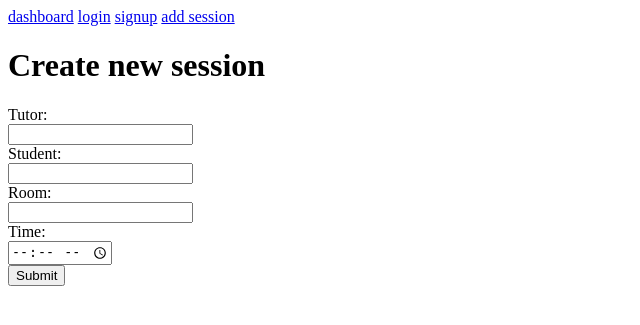
After one commit to ariowoWC/tutoring_scheduler, a Flask app: page /addsession in a window 1280 px wide. The commit adds this page. Shown: the top 325 px of the page, without its empty margins (0-640 px from the left). Run offline with Flask 3, Linux system fonts and the light colour scheme.

Commit message:
added a function to add sessions

```diff
--- a/app.py
+++ b/app.py
@@ -1,4 +1,4 @@
-from flask import Flask, render_template
+from flask import Flask, render_template, request, redirect
 import sqlite3
 from sqlite3 import Error
 
@@ -21,17 +21,44 @@ def connect_database(db_file):
 def render_homepage():
     return render_template('base.html')
 
+@app.route('/signup')
+def render_signup():
+    return render_template('signup.html')
+
+@app.route('/login')
+def render_login():
+    return render_template('login.html')
+
 
 @app.route('/dashboard')
 def render_dashboard_page():
     con = connect_database(DATABASE)
-    query = "SELECT session_id, session_tutor, session_tutee, session_room, session_time FROM session_db"
+    query = "SELECT session_id, session_tutor, session_student, session_room, session_time FROM session_db"
     cur = con.cursor()
     cur.execute(query)
     sessions = cur.fetchall()
     print(sessions)
     con.close()
+
     return render_template('dashboard.html', session_data=sessions)
+
+
+@app.route('/addsession', methods=['POST', 'GET'])
+def render_add_page():
+    if request.method == 'POST':
+        session_tutor = request.form.get('session_tutor')
+        session_student = request.form.get('session_student')
+        session_room = request.form.get('session_room')
+        session_timed = request.form.get('session_time')
+
+        con = connect_database(DATABASE)
+        query_insert = "INSERT INTO session_db (session_tutor, session_student, session_room, session_time) VALUES (?, ?, ?, ?)"
+        cur = con.cursor()
+        cur.execute(query_insert, (session_tutor, session_student, session_room, session_timed))
+        con.commit()
+        con.close()
+
+    return render_template('addsession.html')
 
 
 @app.route('/contact')
--- /dev/null
+++ b/templates/addsession.html
@@ -0,0 +1,32 @@
+{% extends 'base.html' %}
+
+{% block main %}
+    <h1>Create new session</h1>
+
+    <form method="post">
+        <div class="form-group">
+            <div class="form-label">Tutor:</div>
+            <div class="form-element"><input type="text" name="session_tutor"></div>
+        </div>
+
+        <div class="form-group">
+            <div class="form-label">Student:</div>
+            <div class="form-element"><input type="text" name="session_student"></div>
+        </div>
+
+        <div class="form-group">
+            <div class="form-label">Room:</div>
+            <div class="form-element"><input type="text" name="session_room"></div>
+        </div>
+
+        <div class="form-group">
+            <div class="form-label">Time:</div>
+            <div class="form-element"><input type="time" name="session_time"></div>
+        </div>
+
+        <div class="form-group">
+            <div class="form-label"></div>
+            <div class="form-element"><input type="submit" value="Submit"></div>
+        </div>
+    </form>
+{% endblock %}
--- a/templates/base.html
+++ b/templates/base.html
@@ -9,6 +9,7 @@
     <a href="/dashboard">dashboard</a>
     <a href="/login">login</a>
     <a href="/signup">signup</a>
+    <a href="/addsession">add session</a>
 
     {% block main %}
 
--- a/templates/dashboard.html
+++ b/templates/dashboard.html
@@ -1,10 +1,12 @@
 {% extends 'base.html' %}
 
 {% block main %}
+
     {% for session_id in session_data %}
         <h3> Tutor: {{ session_id[1] }} </h3>
         <p> Student: {{ session_id[2] }} </p>
         <p> Room: {{ session_id[3] }} </p>
         <p> Time: {{ session_id[4] }} </p>
     {% endfor %}
+
 {% endblock %}
```
Also changed, not shown: 1 other file.
